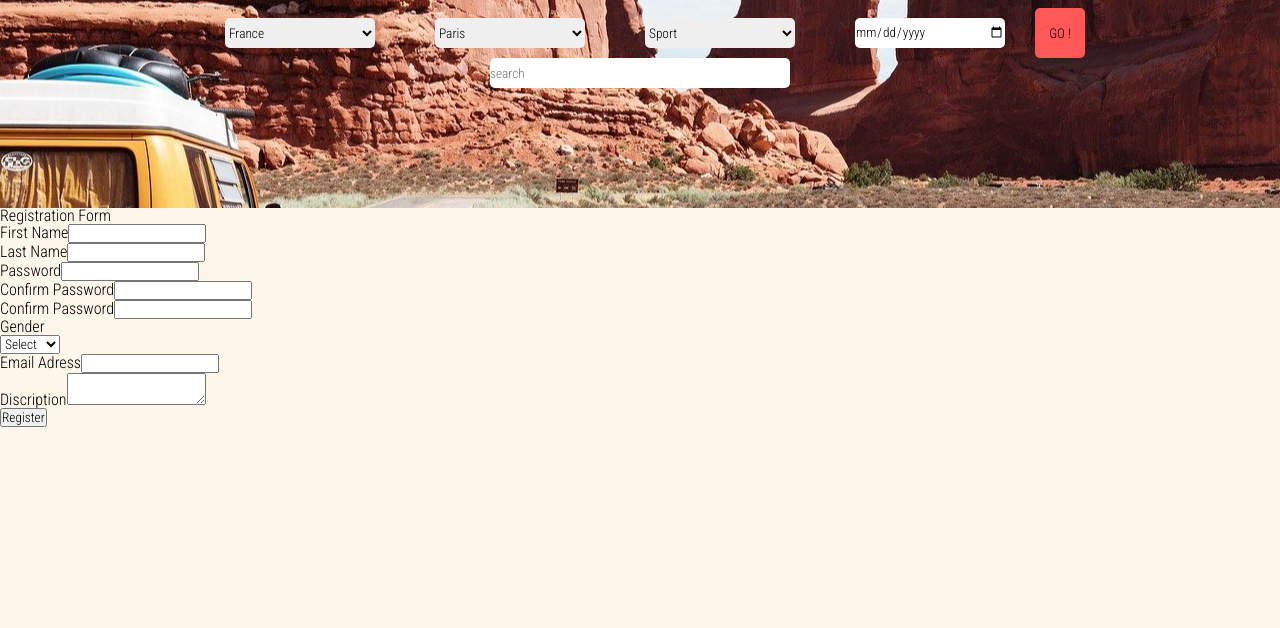
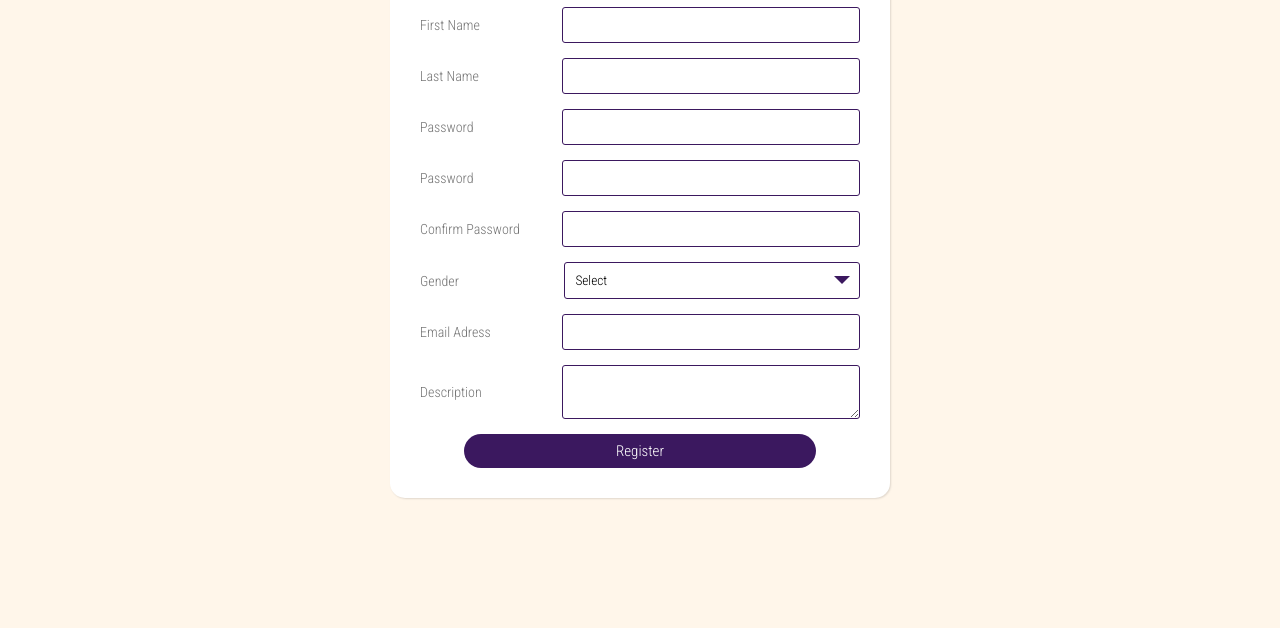
Before and after one commit to VaillantA/code-travel-mate, a React app: page /registration in a window 1280 px wide. Shown: the part 172-800 px from the top of the page. Built offline with nearby package versions, Linux system fonts and the light colour scheme; a web font is replaced by a local one.

Commit message:
feat : feature/Registration-Form Component finish --DONE

```diff
--- a/src/components/App/index.js
+++ b/src/components/App/index.js
@@ -19,7 +19,7 @@ const App = () => {
 
       <div className="app">
           <NavBar />
-          <Searchbar />
+          {/* <Searchbar /> */}
           <Switch>
             <Route path="/categories">
               <Categories />
--- a/src/components/LoginForm/index.js
+++ b/src/components/LoginForm/index.js
@@ -26,7 +26,7 @@ const LoginForm = () => {
               <input type="text" className="input"/>
           </div>
           <div className="input-field">
-              <label>Confirm Password</label>
+              <label>Password</label>
               <input type="text" className="input"/>
           </div>
           <div className="input-field">
@@ -48,7 +48,7 @@ const LoginForm = () => {
               <input type="text" className="input"/>
           </div>
           <div className="input-field">
-              <label>Discription</label>
+              <label>Description</label>
               <textarea type="text" className="input"> </textarea>
           </div>
           <button type="button" className="button">Register</button>
--- a/src/components/LoginForm/style.scss
+++ b/src/components/LoginForm/style.scss
@@ -7,12 +7,102 @@
   font-family:'Roboto', sans-serif; ;
 }
 
-// body{
-//   background: #3B185F ;
-//   // padding: 0 10px;
-// }
 
 .container {
   max-width: 500px;
   width:100%;
+  background: #fff;
+  margin: 20px auto;
+  padding: 30px;
+  box-shadow: 1px 1px 2px rgb(0,0,0,0.125);
+  border-radius: 15px;
 }
+
+.container .title {
+  font-size: 24px;
+  font-weight: 700;
+  margin-bottom: 25px;
+  color: #3B185F;
+  text-transform: uppercase;
+  text-align: center;
+}
+
+.container .form {
+  width: 100%;
+}
+
+.container .form .input-field {
+  margin-bottom: 15px;
+  display: flex;
+  align-items: center;
+}
+.container .form .input-field label {
+  width : 200px;
+  color: #757575;
+  margin-right: 10px;
+  font-size: 14px;
+}
+
+.container .form .input-field .input,
+.container .form .input-field .textarea{
+  width: 100%;
+  outline: none;
+  border: 1px solid #3B185F;
+  font-size: 15px;
+  padding: 8px 10px;
+  border-radius: 3px;
+  transition: all 0.3s ease;
+}
+
+.container .form .input-field .textarea {
+  resize: none;
+  height: 125px;
+}
+
+.container .form .input-field .gender-select {
+  position: relative;
+  width: 100%;
+  height: 37px;
+}
+
+.container .form .input-field .gender-select select {
+
+  -webkit-appearance: none;
+  appearance: none;
+  border: 1px solid #3B185F;
+  border-radius: 3px;
+  width: 100%;
+  height: 100%;
+  padding: 8px 10px;
+  outline: none;
+  background: #fff;
+}
+.container .form .input-field .gender-select:before {
+  content: "";
+  position: absolute;
+  top:14px;
+  right:10px;
+  border: 8px solid;
+  border-color: #3B185F transparent transparent transparent;
+  pointer-events: none;
+}
+
+.container .form .input-field .input:focus,
+.container .form .input-field select:focus {
+  border: 1px solid tomato;
+}
+
+.button {
+  width: 80%;
+  padding: 8px 10px;
+  font-size: 15px;
+  border: 0;
+  background: #3B185F;
+  color: #fff;
+  cursor: pointer;
+  border-radius: 50px;
+  margin: auto;
+  display: block;
+  align-items: center;
+  text-align: center;
+}
```
